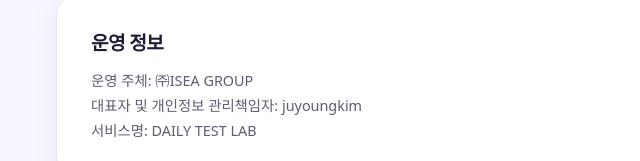
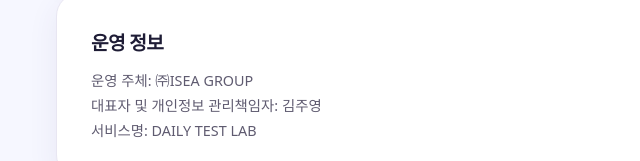
Before and after one commit to kpa100plus-debug/daily-test-lab, a website: page src/site/contact/index.html in a window 1280 px wide. Shown: the part 652-813 px from the top of the page, 94-734 px from the left. Drawn offline with Linux system fonts and the light colour scheme.

Commit message:
fix(step8): correct legal identity in src/site/contact/index.html

```diff
--- a/src/site/contact/index.html
+++ b/src/site/contact/index.html
@@ -3,7 +3,7 @@
   <head><meta charset="utf-8"><meta name="viewport" content="width=device-width, initial-scale=1"><meta name="robots" content="noindex,nofollow"><meta name="description" content="DAILY TEST LAB 운영·개인정보·광고 문의"><title>문의 — DAILY TEST LAB</title><link rel="stylesheet" href="/assets/css/app.css?v=step6-1"></head>
   <body class="policy-page">
     <header class="site-header"><a class="brand" href="/" aria-label="DAILY TEST LAB 홈"><span class="brand-mark">D</span><span>DAILY TEST LAB</span></a><a class="header-action" href="/">홈</a></header>
-    <main class="policy-shell contact-shell"><div class="policy-heading"><p class="section-kicker">CONTACT</p><h1>문의</h1><p>서비스 운영, 개인정보, 광고·제휴 문의를 받습니다.</p></div><section class="contact-card"><span aria-hidden="true">✉️</span><h2>이메일 문의</h2><a href="mailto:kpa100plus@gmail.com">kpa100plus@gmail.com</a><p>문의 내용과 회신받을 이메일을 적어 보내주세요. 개인정보 삭제 요청은 제목에 “개인정보 삭제 요청”을 표시해 주세요.</p></section><section><h2>운영 정보</h2><p>운영 주체: ㈜ISEA GROUP<br>대표자 및 개인정보 관리책임자: juyoungkim<br>서비스명: DAILY TEST LAB</p></section><a class="policy-home-link" href="/">홈으로 돌아가기</a></main>
+    <main class="policy-shell contact-shell"><div class="policy-heading"><p class="section-kicker">CONTACT</p><h1>문의</h1><p>서비스 운영, 개인정보, 광고·제휴 문의를 받습니다.</p></div><section class="contact-card"><span aria-hidden="true">✉️</span><h2>이메일 문의</h2><a href="mailto:kpa100plus@gmail.com">kpa100plus@gmail.com</a><p>문의 내용과 회신받을 이메일을 적어 보내주세요. 개인정보 삭제 요청은 제목에 “개인정보 삭제 요청”을 표시해 주세요.</p></section><section><h2>운영 정보</h2><p>운영 주체: ㈜ISEA GROUP<br>대표자 및 개인정보 관리책임자: 김주영<br>서비스명: DAILY TEST LAB</p></section><a class="policy-home-link" href="/">홈으로 돌아가기</a></main>
     <footer class="site-footer"><div class="footer-brand"><strong>DAILY TEST LAB</strong><span>㈜ISEA GROUP 운영</span><span>© 2026 ISEA GROUP. All Rights Reserved.</span></div><nav aria-label="운영 정책"><a href="/legal/privacy/">개인정보처리방침</a><a href="/legal/terms/">이용약관</a><a href="/legal/ads/">광고 안내</a></nav></footer>
   </body>
 </html>
```
